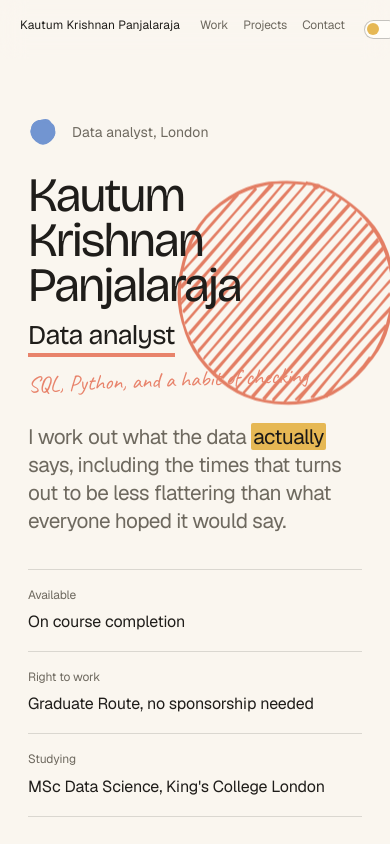
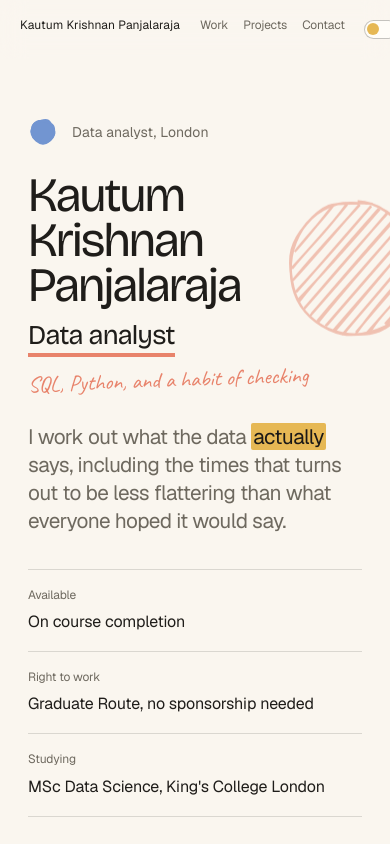
Before and after one commit to kautum/portfolio, a Next.js app: page / in a window 390 px wide. Shown: the top 844 px of the page. Built offline with nearby package versions, Linux system fonts and the light colour scheme.

Commit message:
fix: keep the hero blob clear of the handwritten line on narrow screens

```diff
--- a/app/globals.css
+++ b/app/globals.css
@@ -164,6 +164,18 @@ a {
 
 .bigshape {
   width: 100%;
+}
+
+/* Below this width the blob hits its clamp floor while the hero text keeps
+   narrowing, so the two collide and the handwritten line becomes unreadable.
+   Pull it back and fade it rather than dropping it. */
+@media (max-width: 900px) {
+  .bigshape-wrap {
+    width: clamp(150px, 26vw, 210px);
+    right: -10vw;
+    top: -1vh;
+    opacity: calc(var(--blob-alpha) * 0.45);
+  }
 }
 
 /* small drawn chapter mark */
```
